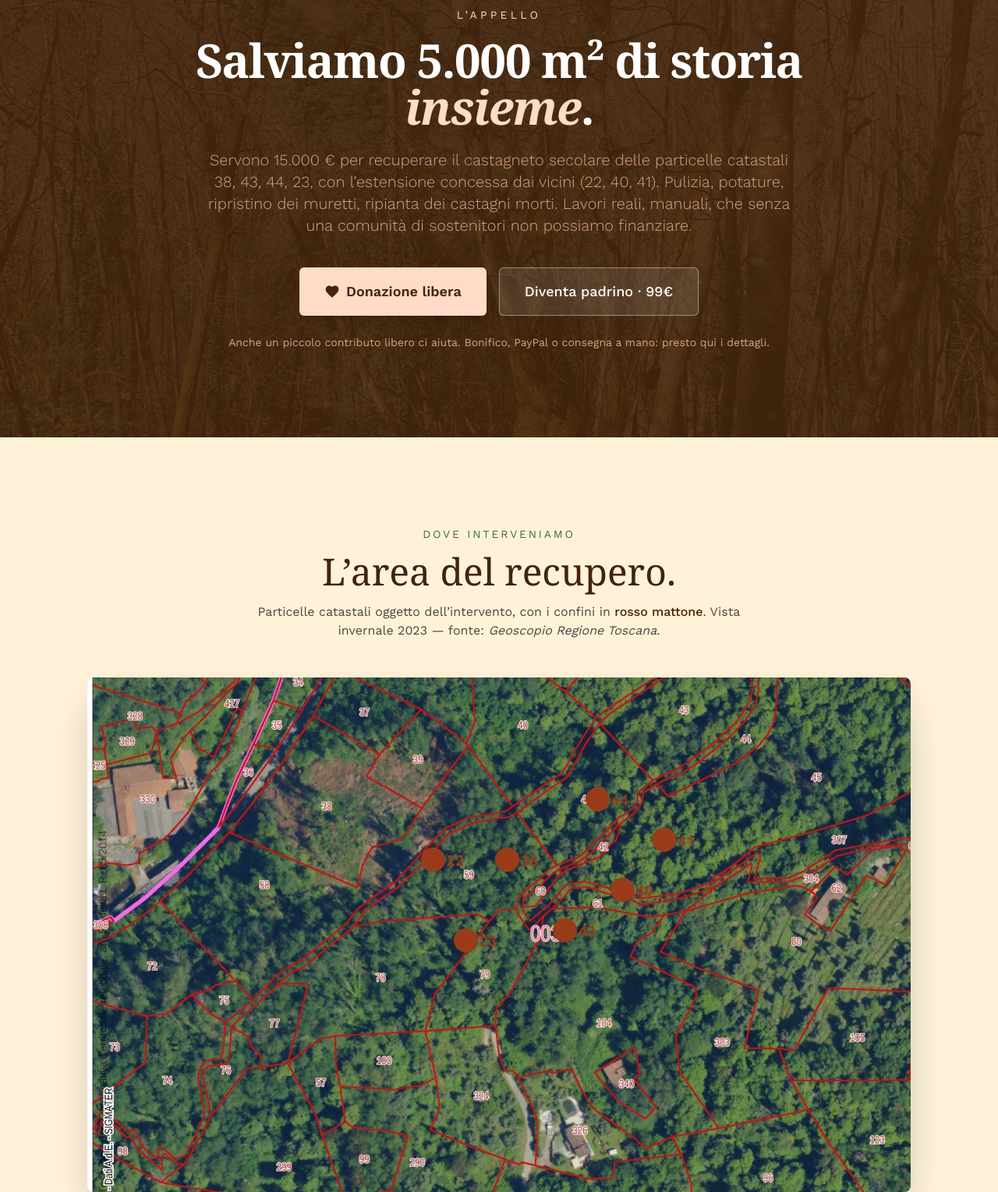
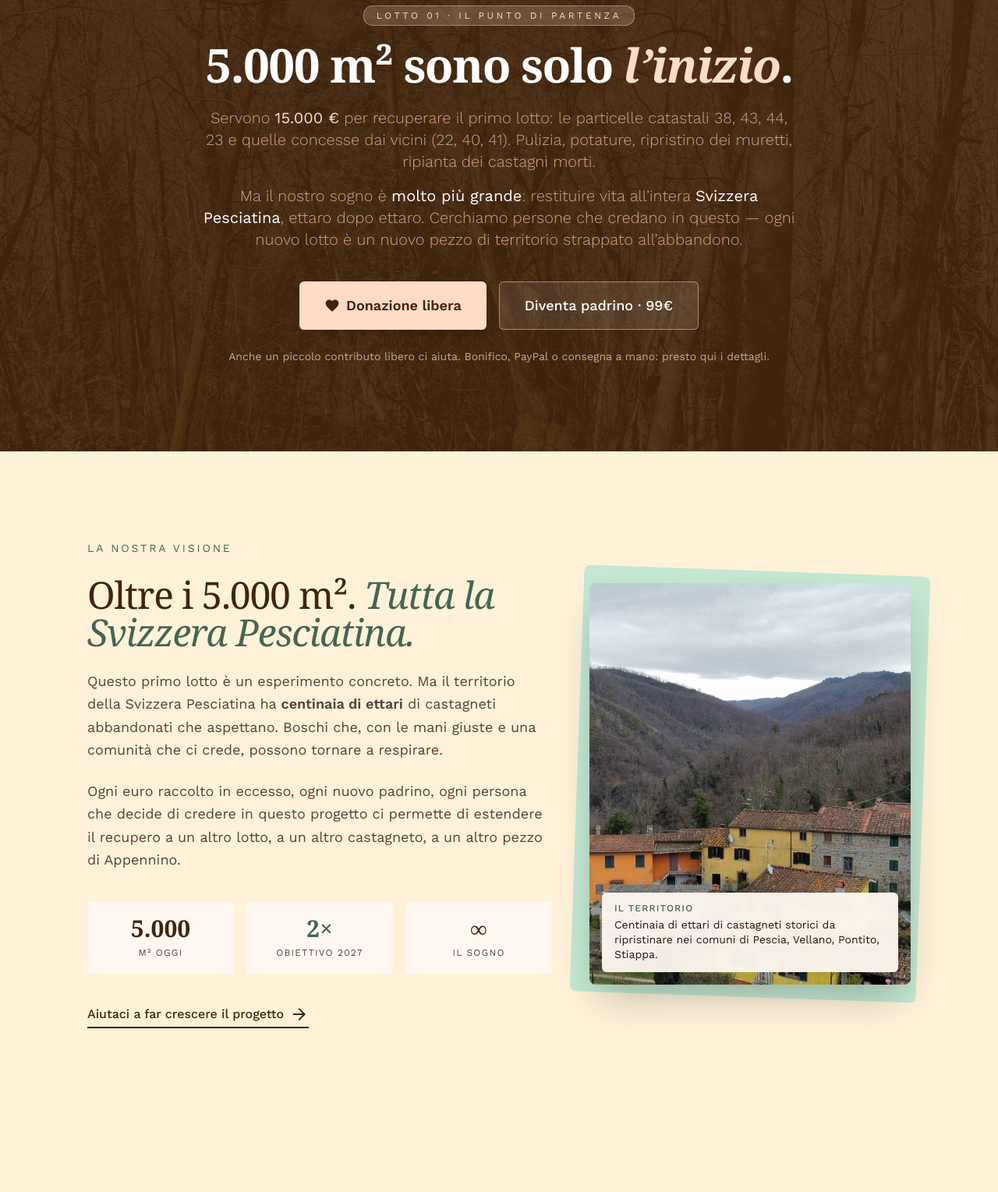
Before and after one commit to Aliosaaaa/FRATELLI.MALTAGLIATI, a plain HTML site: page il-progetto.html in a window 1280 px wide. Shown: the part 917-2446 px from the top of the page at 78% size. Drawn offline with nearby package versions, Linux system fonts and the light colour scheme.

Commit message:
Riposizionamento progetto: 5.000 m² è solo l'inizio della Svizzera Pesciatina
CTA principale Il Progetto
- Da "Salviamo 5.000 m² insieme" → "5.000 m² sono solo L'INIZIO"
- Badge "Lotto 01 — Il punto di partenza"
- Aggiunto paragrafo: "Il nostro sogno è molto più grande: restituire vita
  all'intera Svizzera Pesciatina, ettaro dopo ettaro"

Nuova sezione "Visione" — Oltre i 5.000 m²
- "Tutta la Svizzera Pesciatina" come obiettivo lungo periodo
- 3 stat tile: 5.000 m² oggi · 2× obiettivo 2027 · ∞ il sogno
- Foto borgo aereo come visualizzazione del territorio
- Paragrafo: "Centinaia di ettari di castagneti abbandonati nei comuni
  di Pescia, Vellano, Pontito, Stiappa che aspettano"
- CTA "Aiutaci a far crescere il progetto"

Co-Authored-By: Claude Opus 4.7 (1M context) <noreply@anthropic.com>

```diff
--- a/il-progetto.html
+++ b/il-progetto.html
@@ -121,19 +121,27 @@
 </div>
 </section>
 
-<!-- CTA principale: Salviamo 5000 m² insieme -->
+<!-- CTA principale: 5000 m² è solo il primo passo -->
 <section id="dona" class="bg-primary text-on-primary py-20 md:py-28 relative overflow-hidden">
   <div class="absolute inset-0 opacity-10"
        style="background-image:url('assets/img/castagneto.jpg');background-size:cover;background-position:center;"></div>
   <div class="relative container mx-auto px-6 md:px-12 max-w-5xl text-center">
-    <span class="font-body uppercase tracking-[0.3em] text-sm text-tertiary-fixed">L&rsquo;appello</span>
-    <h2 class="font-headline text-4xl md:text-6xl font-bold leading-[1.05] tracking-tight mt-4 mb-6">
-      Salviamo 5.000&nbsp;m² di storia <span class="italic text-tertiary-fixed">insieme</span>.
+    <span class="inline-block px-4 py-1 rounded-full bg-tertiary-fixed/20 border border-tertiary-fixed/40 font-body uppercase tracking-[0.3em] text-xs text-tertiary-fixed mb-5">
+      Lotto 01 &middot; Il punto di partenza
+    </span>
+    <h2 class="font-headline text-4xl md:text-6xl font-bold leading-[1.05] tracking-tight mb-6">
+      5.000&nbsp;m² sono solo <span class="italic text-tertiary-fixed">l&rsquo;inizio</span>.
     </h2>
+    <p class="text-lg md:text-xl font-light max-w-3xl mx-auto leading-relaxed text-on-primary-container mb-4">
+      Servono <strong class="text-tertiary-fixed">15.000&nbsp;€</strong> per recuperare il primo lotto:
+      le particelle catastali 38, 43, 44, 23 e quelle concesse dai vicini (22, 40, 41).
+      Pulizia, potature, ripristino dei muretti, ripianta dei castagni morti.
+    </p>
     <p class="text-lg md:text-xl font-light max-w-3xl mx-auto leading-relaxed text-on-primary-container">
-      Servono 15.000&nbsp;€ per recuperare il castagneto secolare delle particelle catastali 38, 43, 44, 23,
-      con l&rsquo;estensione concessa dai vicini (22, 40, 41). Pulizia, potature, ripristino dei muretti,
-      ripianta dei castagni morti. Lavori reali, manuali, che senza una comunità di sostenitori non possiamo finanziare.
+      Ma il nostro sogno è <strong class="text-white">molto pi&ugrave; grande</strong>:
+      restituire vita all&rsquo;intera <strong class="text-white">Svizzera Pesciatina</strong>,
+      ettaro dopo ettaro. Cerchiamo persone che credano in questo &mdash; ogni nuovo lotto è un nuovo
+      pezzo di territorio strappato all&rsquo;abbandono.
     </p>
     <div class="mt-10 flex flex-wrap justify-center gap-4">
       <a href="#dona-form" class="bg-tertiary-fixed text-primary font-bold px-8 py-4 rounded-md text-lg hover:scale-105 transition-all shadow-lg inline-flex items-center gap-2">
@@ -147,6 +155,64 @@
     <p class="mt-6 text-sm text-on-primary-container">
       Anche un piccolo contributo libero ci aiuta. Bonifico, PayPal o consegna a mano: presto qui i dettagli.
     </p>
+  </div>
+</section>
+
+<!-- Visione: oltre il primo lotto -->
+<section id="visione" class="py-20 md:py-28 bg-surface-container-low relative">
+  <div class="container mx-auto px-6 md:px-12 max-w-6xl">
+    <div class="grid grid-cols-1 lg:grid-cols-12 gap-12 items-center">
+      <div class="lg:col-span-7 space-y-6">
+        <span class="font-body uppercase tracking-[0.2em] text-sm text-secondary">La nostra visione</span>
+        <h2 class="font-headline text-4xl md:text-5xl text-primary leading-[1.05] tracking-tight">
+          Oltre i 5.000&nbsp;m². <span class="italic text-secondary">Tutta la Svizzera Pesciatina.</span>
+        </h2>
+        <p class="text-lg leading-relaxed text-on-surface-variant">
+          Questo primo lotto è un esperimento concreto. Ma il territorio della Svizzera Pesciatina
+          ha <strong>centinaia di ettari</strong> di castagneti abbandonati che aspettano.
+          Boschi che, con le mani giuste e una comunità che ci crede, possono tornare a respirare.
+        </p>
+        <p class="text-lg leading-relaxed text-on-surface-variant">
+          Ogni euro raccolto in eccesso, ogni nuovo padrino, ogni persona che decide di credere in
+          questo progetto ci permette di estendere il recupero a un altro lotto, a un altro castagneto,
+          a un altro pezzo di Appennino.
+        </p>
+        <div class="grid grid-cols-3 gap-4 pt-4">
+          <div class="bg-surface rounded-lg p-4 text-center">
+            <span class="block font-headline text-3xl text-primary font-bold">5.000</span>
+            <span class="text-xs uppercase tracking-widest text-on-surface-variant">m² oggi</span>
+          </div>
+          <div class="bg-surface rounded-lg p-4 text-center">
+            <span class="block font-headline text-3xl text-secondary font-bold">2&times;</span>
+            <span class="text-xs uppercase tracking-widest text-on-surface-variant">obiettivo 2027</span>
+          </div>
+          <div class="bg-surface rounded-lg p-4 text-center">
+            <span class="block font-headline text-3xl text-tertiary font-bold">∞</span>
+            <span class="text-xs uppercase tracking-widest text-on-surface-variant">il sogno</span>
+          </div>
+        </div>
+        <div class="pt-4">
+          <a href="#dona-form" class="inline-flex items-center gap-2 text-primary font-medium border-b-2 border-tertiary pb-1 hover:gap-3 transition-all">
+            Aiutaci a far crescere il progetto<span class="material-symbols-outlined">arrow_forward</span>
+          </a>
+        </div>
+      </div>
+      <div class="lg:col-span-5">
+        <div class="relative">
+          <div class="absolute -inset-4 bg-secondary-container rounded-xl rotate-2"></div>
+          <img src="assets/img/borgo-inverno.jpg"
+               alt="Vista aerea della Svizzera Pesciatina — territorio da recuperare"
+               class="relative rounded-xl shadow-2xl w-full aspect-[4/5] object-cover">
+          <div class="absolute bottom-4 left-4 right-4 bg-surface/95 backdrop-blur-sm px-4 py-3 rounded-md">
+            <p class="text-xs uppercase tracking-widest text-secondary font-medium mb-1">Il territorio</p>
+            <p class="text-sm text-on-surface leading-snug">
+              Centinaia di ettari di castagneti storici da ripristinare nei comuni di Pescia,
+              Vellano, Pontito, Stiappa.
+            </p>
+          </div>
+        </div>
+      </div>
+    </div>
   </div>
 </section>
 
```
